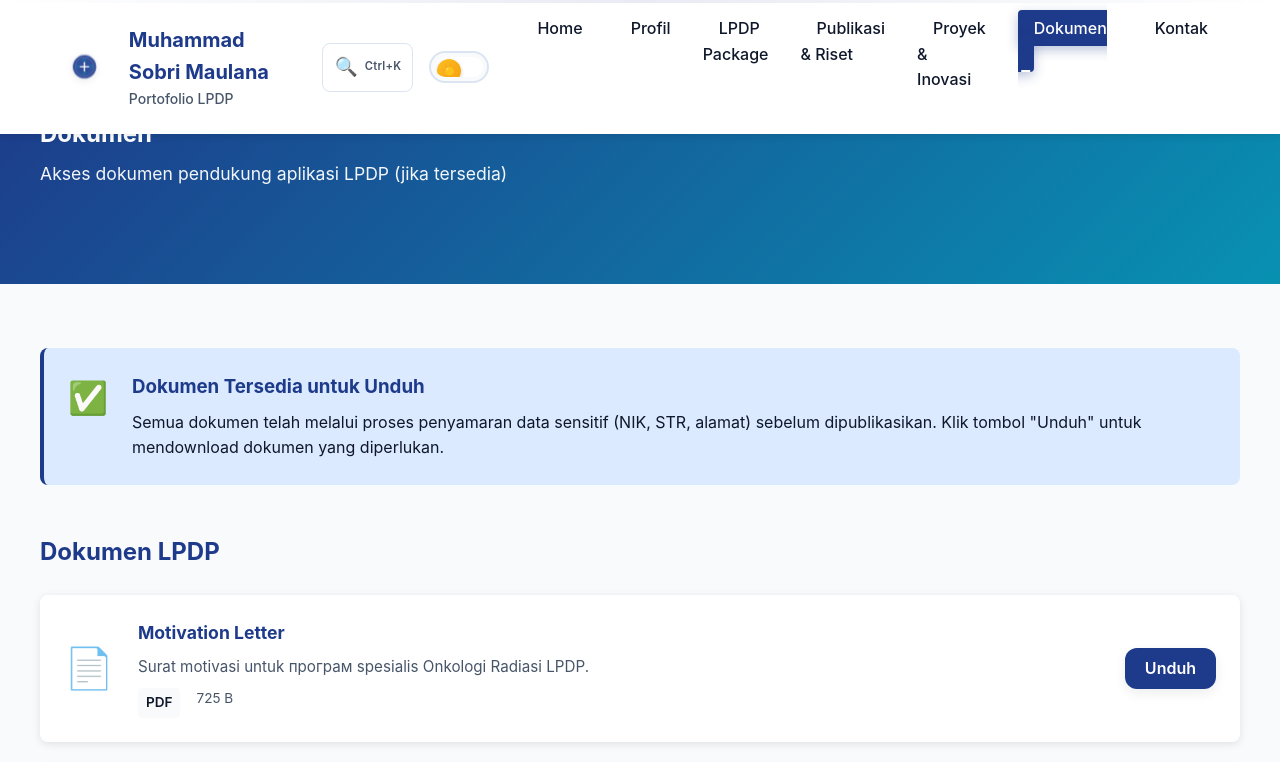
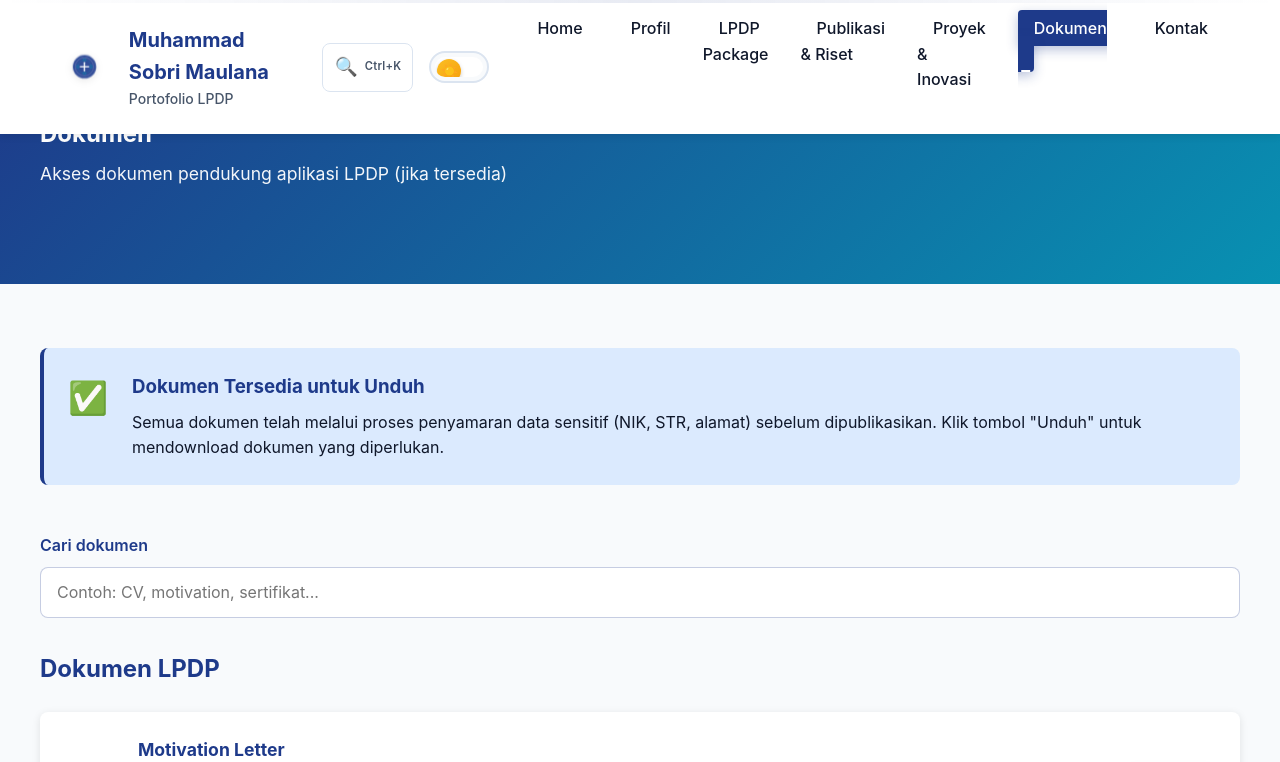
Before and after one commit to sobri3195/LPDP-Onkrad-Sobri, a React (Vite) app: page /documents in a window 1280 px wide. Shown: the top 762 px of the page. Built offline with nearby package versions, Linux system fonts and the light colour scheme.

Commit message:
feat: polish home profile and document search experience

```diff
--- a/src/pages/Documents.css
+++ b/src/pages/Documents.css
@@ -40,6 +40,32 @@
 .notice-content p {
   margin: 0;
   color: var(--text-dark);
+}
+
+.documents-search {
+  display: flex;
+  flex-direction: column;
+  gap: 0.5rem;
+  margin-bottom: 2rem;
+}
+
+.documents-search label {
+  font-weight: 600;
+  color: var(--primary-color);
+}
+
+.documents-search input {
+  border: 1px solid rgba(30, 58, 138, 0.25);
+  border-radius: 8px;
+  padding: 0.75rem 1rem;
+  font-size: 1rem;
+  background: #fff;
+}
+
+.documents-search input:focus {
+  outline: none;
+  border-color: var(--primary-color);
+  box-shadow: 0 0 0 3px rgba(30, 58, 138, 0.12);
 }
 
 .document-category {
@@ -114,6 +140,14 @@
 .document-card .btn {
   flex-shrink: 0;
   padding: 0.5rem 1.25rem;
+}
+
+.document-empty-state {
+  background: white;
+  border-radius: 8px;
+  padding: 1.25rem;
+  color: var(--text-gray);
+  border: 1px dashed rgba(30, 58, 138, 0.25);
 }
 
 .document-instructions {
--- a/src/pages/Documents.jsx
+++ b/src/pages/Documents.jsx
@@ -1,7 +1,10 @@
+import { useState } from 'react'
 import { downloadPdfByFilename } from '../utils/pdfDownload'
 import './Documents.css'
 
 function Documents() {
+  const [searchQuery, setSearchQuery] = useState('')
+
   const documentCategories = [
     {
       title: 'Dokumen LPDP',
@@ -97,6 +100,23 @@
     }
   ]
 
+  const filteredCategories = (() => {
+    const query = searchQuery.trim().toLowerCase()
+    if (!query) {
+      return documentCategories
+    }
+
+    return documentCategories
+      .map((category) => ({
+        ...category,
+        documents: category.documents.filter((doc) => {
+          const haystack = `${doc.name} ${doc.description} ${doc.filename}`.toLowerCase()
+          return haystack.includes(query)
+        })
+      }))
+      .filter((category) => category.documents.length > 0)
+  })()
+
   const handleDocumentDownload = (event, filename) => {
     const handled = downloadPdfByFilename(filename)
     if (handled) {
@@ -128,7 +148,18 @@
             </div>
           </div>
 
-          {documentCategories.map((category, idx) => (
+          <div className="documents-search">
+            <label htmlFor="document-search">Cari dokumen</label>
+            <input
+              id="document-search"
+              type="search"
+              placeholder="Contoh: CV, motivation, sertifikat..."
+              value={searchQuery}
+              onChange={(event) => setSearchQuery(event.target.value)}
+            />
+          </div>
+
+          {filteredCategories.length > 0 ? filteredCategories.map((category, idx) => (
             <div key={idx} className="document-category">
               <h2>{category.title}</h2>
               <div className="documents-grid">
@@ -159,7 +190,11 @@
                 ))}
               </div>
             </div>
-          ))}
+          )) : (
+            <div className="document-empty-state">
+              <p>Tidak ada dokumen yang cocok dengan pencarian "{searchQuery}".</p>
+            </div>
+          )}
 
 
           <div className="document-instructions products-one-page-section">
--- a/src/pages/Home.jsx
+++ b/src/pages/Home.jsx
@@ -1,10 +1,12 @@
 import { Link } from 'react-router-dom'
-import { useEffect } from 'react'
+import { useEffect, useState } from 'react'
 import ParticleBackground from '../components/ParticleBackground'
 import SocialShare from '../components/SocialShare'
 import './Home.css'
 
 function Home() {
+  const [imageError, setImageError] = useState(false)
+
   useEffect(() => {
     const observerOptions = {
       threshold: 0.1,
@@ -75,10 +77,20 @@
             <div className="hero-image animate-fadeInRight">
               <div className="profile-image-container animate-pulseShadow">
                 <div className="profile-glow"></div>
-                <div className="profile-placeholder">
-                  <div className="profile-icon">👨‍⚕️</div>
-                  <div className="image-note">Foto Profil</div>
-                </div>
+                {imageError ? (
+                  <div className="profile-placeholder">
+                    <div className="profile-icon">👨‍⚕️</div>
+                    <div className="image-note">Foto Profil</div>
+                  </div>
+                ) : (
+                  <img
+                    src="/profile.jpg"
+                    alt="Foto profil dr. Muhammad Sobri Maulana"
+                    className="profile-image"
+                    loading="eager"
+                    onError={() => setImageError(true)}
+                  />
+                )}
               </div>
               <div className="floating-card card-1 animate-fadeInUp">
                 <div className="floating-icon">🎯</div>
```
